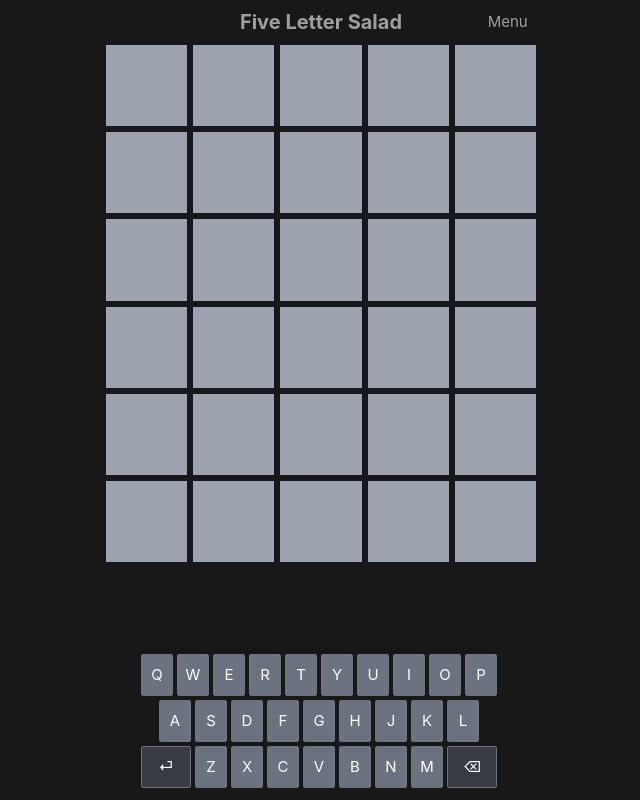
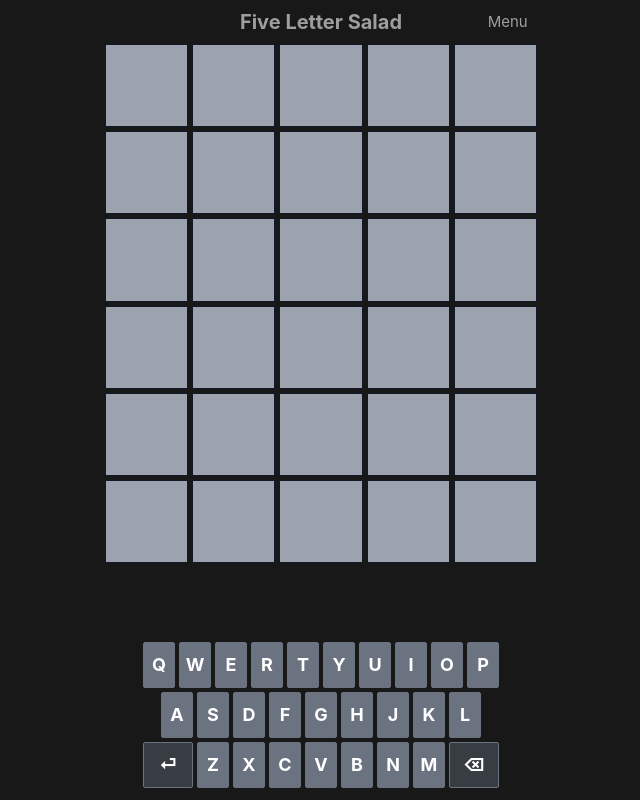
Before and after one commit to jwmickey/five-letter-salad, a Vue app: page / in a window 1280 px wide. Shown: the whole page, without its empty margins (319-959 px from the left). Built offline with nearby package versions, Linux system fonts and the light colour scheme.

Commit message:
update vue and other deps, improve keyboard

```diff
--- a/src/components/KeyBoard.vue
+++ b/src/components/KeyBoard.vue
@@ -1,6 +1,6 @@
 <script setup lang="ts">
 import { Keys } from "@/utils/GameTypes";
-defineProps<{
+const props = defineProps<{
   wrongLetters: string[];
   lettersInWord: string[];
   correctLetters: string[];
@@ -12,24 +12,38 @@ const rows: string[][] = [
   "asdfghjkl".split(""),
   `${Keys.ENTER}zxcvbnm${Keys.BACKSPACE}`.split(""),
 ];
+
+/**
+ * 'bg-gray-800 text-gray-400': wrongLetters.includes(key),
+          'bg-inword-400 text-gray-800':
+            lettersInWord.includes(key) && !correctLetters.includes(key),
+          'bg-correct-600 text-gray-800': correctLetters.includes(key),
+ */
+
+function keyClasses(k: string): string {
+  if (props.correctLetters.includes(k)) {
+    return 'bg-correct-600 text-gray-800';
+  } else if (props.lettersInWord.includes(k)) {
+    return 'bg-inword-400 text-gray-800';
+  } else if (props.wrongLetters.includes(k)) {
+    return 'bg-gray-800 text-gray-400';
+  } else {
+    return 'bg-gray-500 text-white';
+  }
+}
 </script>
 
 <template>
   <div class="flex flex-col">
     <div
-      class="row mb-1 flex flex-auto justify-center items-center self-center"
+      class="row mb-1 flex flex-auto justify-center items-center self-center gap-1"
       v-bind:key="i"
       v-for="(row, i) in rows"
     >
       <div
         @click="emit('typeLetter', key)"
-        class="flex-none basis-8 rounded-sm py-2 mr-1 border bg-gray-500 border-gray-500 text-white text-center uppercase cursor-pointer"
-        :class="{
-          'bg-gray-800 text-gray-400': wrongLetters.includes(key),
-          'bg-inword-400 text-gray-800':
-            lettersInWord.includes(key) && !correctLetters.includes(key),
-          'bg-correct-600 text-gray-800': correctLetters.includes(key),
-        }"
+        class="flex-none basis-8 rounded-sm py-2 border border-gray-500 text-center uppercase cursor-pointer font-bold text-lg"
+        :class="keyClasses(key)"
         v-bind:key="key"
         v-for="key in row"
       >
```
Also changed, not shown: package.json (+5 -5 lines), 2 other files (tests, documents, lock files or other folders).
